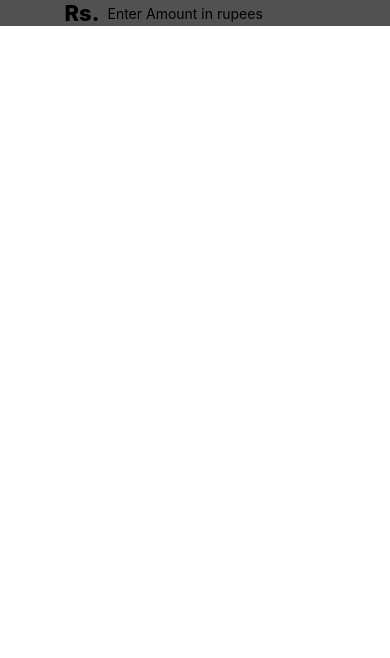
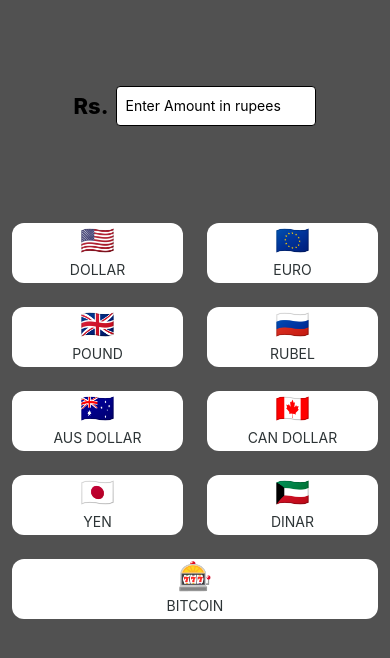
Before and after one commit to Waile/React-Native-Mastery, a React Native app: screen / in a window 390 px wide. Shown: the top 658 px of the page. Built offline with nearby package versions, Linux system fonts and the light colour scheme.

Commit message:
currency converter app completed

```diff
--- a/src/CurrencyConverter/src/CurrencyConverter.tsx
+++ b/src/CurrencyConverter/src/CurrencyConverter.tsx
@@ -1,5 +1,7 @@
-import React, { useState } from 'react';
+import React, {useState} from 'react';
 import {
+  FlatList,
+  Pressable,
   SafeAreaView,
   ScrollView,
   StatusBar,
@@ -11,7 +13,7 @@
 } from 'react-native';
 
 //CONSTANTS
-import { currencyByRupee } from './constants';
+import {currencyByRupee} from './constants';
 //COMPONENTS
 import CurrencyButton from './components/CurrencyButton';
 
@@ -47,7 +49,7 @@
   };
 
   return (
-    <SafeAreaView>
+    <>
       <StatusBar />
       <View style={styles.container}>
         <View style={styles.topContainer}>
@@ -58,15 +60,33 @@
               value={inputValue}
               clearButtonMode="always"
               onChangeText={setInputValue}
-              keyboardType="number-pad" placeholder='Enter Amount in rupees'
+              keyboardType="number-pad"
+              placeholder="Enter Amount in rupees"
+              placeholderTextColor={'#000000'}
+              style={styles.inputAmountField}
             />
           </View>
-          {resultValue && (
-            <Text style={styles.resultTxt}>{resultValue}</Text>
-          )}
+          {resultValue && <Text style={styles.resultTxt}>{resultValue}</Text>}
+        </View>
+        <View style={styles.bottomContainer}>
+          <FlatList
+            numColumns={2}
+            data={currencyByRupee}
+            keyExtractor={item => item.name}
+            renderItem={({item}) => (
+              <Pressable
+                style={[
+                  styles.button,
+                  targetCurrency === item.name && styles.selected,
+                ]}
+                onPress={() => buttonPressed(item)}>
+                <CurrencyButton {...item} />
+              </Pressable>
+            )}
+          />
         </View>
       </View>
-    </SafeAreaView>
+    </>
   );
 }
 
@@ -87,7 +107,6 @@
   },
   rupee: {
     marginRight: 8,
-
     fontSize: 22,
     color: '#000000',
     fontWeight: '800',
@@ -109,20 +128,18 @@
   },
   button: {
     flex: 1,
-
     margin: 12,
     height: 60,
-
     borderRadius: 12,
     backgroundColor: '#fff',
-    elevation: 2,
-    shadowOffset: {
-      width: 1,
-      height: 1,
-    },
-    shadowColor: '#333',
-    shadowOpacity: 0.1,
-    shadowRadius: 1,
+    // elevation: 2,
+    // shadowOffset: {
+    //   width: 1,
+    //   height: 1,
+    // },
+    // shadowColor: '#333',
+    // shadowOpacity: 0.1,
+    // shadowRadius: 1,
   },
   selected: {
     backgroundColor: '#ffeaa7',
```
